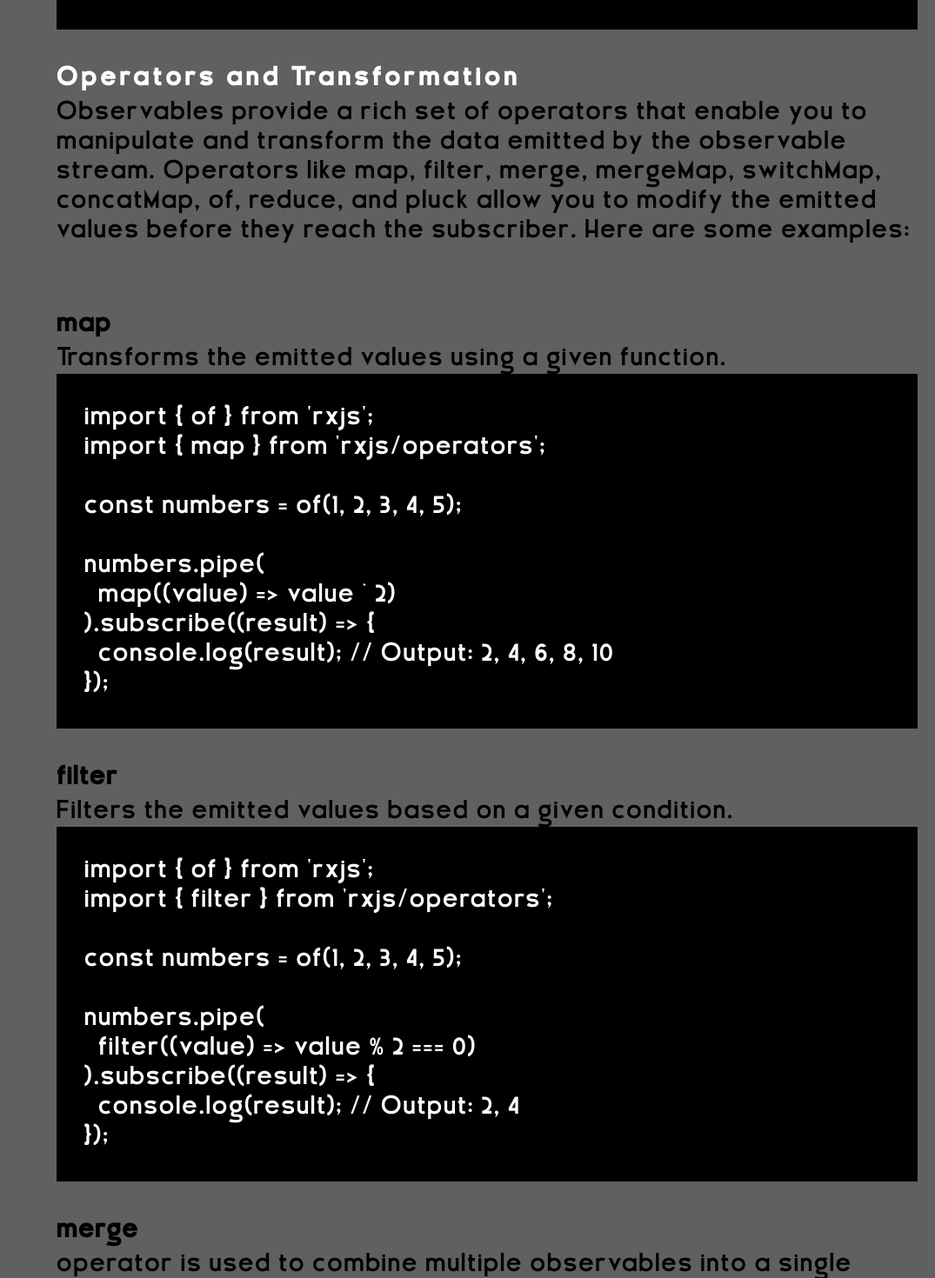
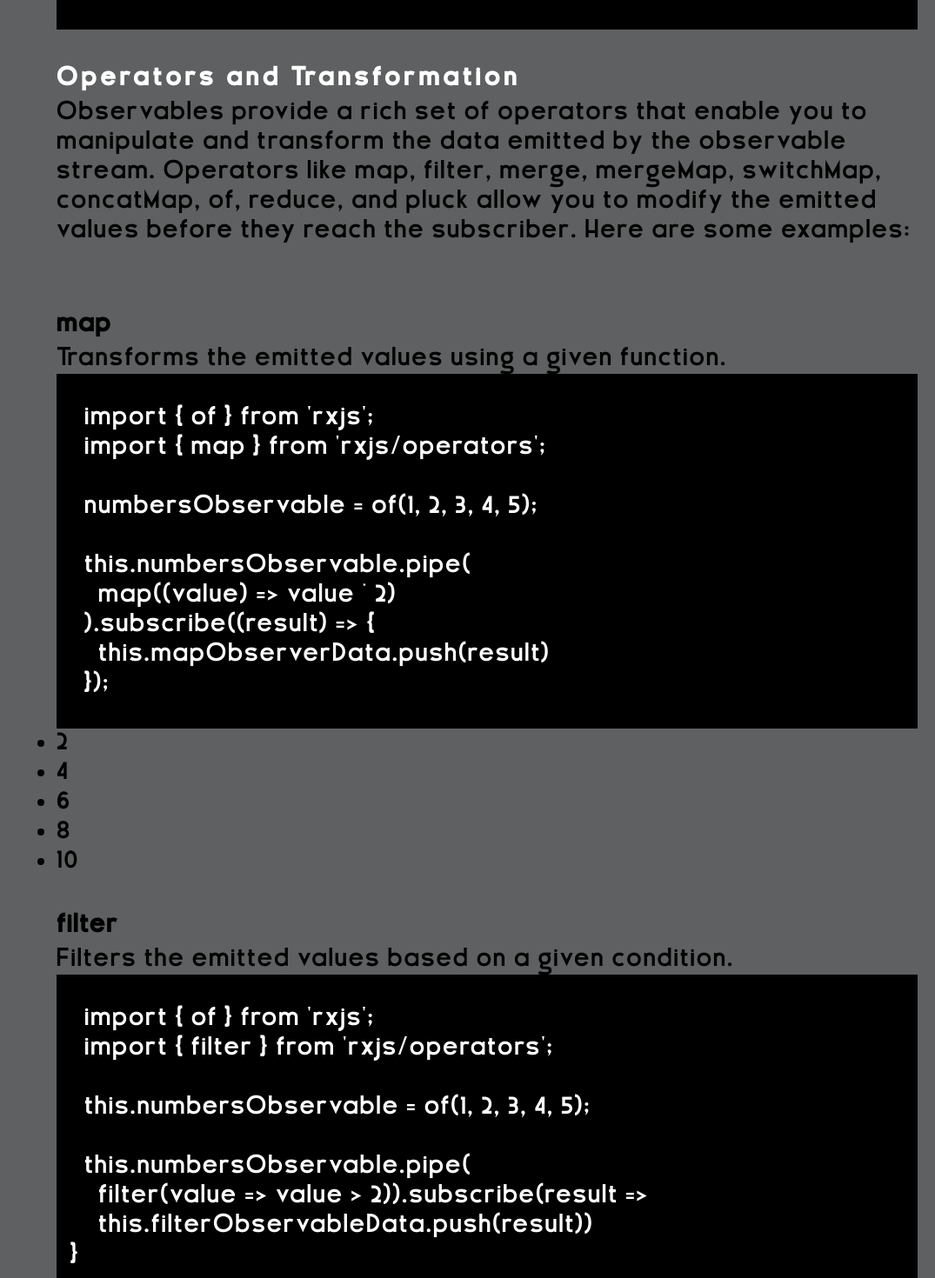
Before and after one commit to AaronMikeBonetti/Angular, an Angular app: page /observables in a window 1280 px wide. Shown: the part 2248-3718 px from the top of the page at 87% size, without its empty margins (205-1280 px from the left). Built offline with nearby package versions, Linux system fonts and the light colour scheme.

Commit message:
12 | worked on observables page

```diff
--- a/src/app/components/observable-lesson/observable-lesson.component.html
+++ b/src/app/components/observable-lesson/observable-lesson.component.html
@@ -76,6 +76,9 @@
             <code [innerHTML]="mapOperatorCode" >
             </code>
         </pre>
+        <ul *ngFor="let number of mapObservableData">
+          <li>{{number}}</li>
+        </ul>
       </section>
       <section>
         <h3>filter</h3>
@@ -86,18 +89,9 @@
             <code [innerHTML]="filterOperatorCode" >
             </code>
         </pre>
-      </section>
-      <section>
-        <h3>merge</h3>
-        <span>
-          operator is used to combine multiple observables into a single
-          observable by emitting all the values from each source observable as
-          they arrive.
-        </span>
-        <pre class="dark" id="code-snippet" role="presentation">
-            <code [innerHTML]="mergeOperatorCode" >
-            </code>
-        </pre>
+        <ul *ngFor="let number of filterObservableData">
+          <li>{{number}}</li>
+        </ul>
       </section>
       <section>
         <h3>mergeMap</h3>
@@ -110,6 +104,9 @@
             <code [innerHTML]="mergeMapOperatorCode" >
             </code>
         </pre>
+        <ul *ngFor="let letters of mergeMapObservableData">
+          <li>{{letters}}</li>
+        </ul>
       </section>
       <section>
         <h3>switchMap</h3>
--- a/src/app/components/observable-lesson/observable-lesson.component.ts
+++ b/src/app/components/observable-lesson/observable-lesson.component.ts
@@ -26,6 +26,8 @@
 //(you are the consumer)
 
 import { Component, OnInit } from '@angular/core';
+import { Observable, of } from 'rxjs';
+import {filter, map, mergeMap } from 'rxjs/operators'
 
 @Component({
   selector: 'app-observable-lesson',
@@ -34,10 +36,17 @@ import { Component, OnInit } from '@angular/core';
 })
 export class ObservableLessonComponent implements OnInit {
 
+  numbersObservable: Observable<number> = of(1, 2, 3, 4, 5);
+  lettersObservable: Observable<string> = of('a', 'b', 'c')
+
+  mapObservableData: number[] = []
+  filterObservableData: number[] = []
+  mergeMapObservableData: string[] = []
+
   creatingObservableCode: string = `
   import { Observable } from 'rxjs';
 
-  const myObservable = new Observable((observer) => {
+  myObservable = new Observable((observer) => {
     // Emit values using observer methods
     observer.next('Hello');
     observer.next('World');
@@ -62,54 +71,42 @@ export class ObservableLessonComponent implements OnInit {
     import { of } from 'rxjs';
     import { map } from 'rxjs/operators';
 
-    const numbers = of(1, 2, 3, 4, 5);
+    numbersObservable = of(1, 2, 3, 4, 5);
 
-    numbers.pipe(
+    this.numbersObservable.pipe(
       map((value) => value * 2)
     ).subscribe((result) => {
-      console.log(result); // Output: 2, 4, 6, 8, 10
+      this.mapObserverData.push(result)
     });`
 
   filterOperatorCode: string = `
     import { of } from 'rxjs';
     import { filter } from 'rxjs/operators';
 
-    const numbers = of(1, 2, 3, 4, 5);
+    this.numbersObservable = of(1, 2, 3, 4, 5);
 
-    numbers.pipe(
-      filter((value) => value % 2 === 0)
-    ).subscribe((result) => {
-      console.log(result); // Output: 2, 4
-    });`
+    this.numbersObservable.pipe(
+      filter(value => value > 2)).subscribe(result =>
+      this.filterObservableData.push(result))
+  }`
 
-  mergeOperatorCode: string = `
-    import { of } from 'rxjs';
-    import { mergeMap } from 'rxjs/operators';
-
-    const letters = of('a', 'b', 'c');
-
-    letters.pipe(
-      mergeMap((letter) => of('letter.toUpperCase() letter.toLowerCase()'))
-    ).subscribe((result) => {
-      console.log(result); // Output: Aa, Bb, Cc
-    });`
   mergeMapOperatorCode: string = `
     import { of } from 'rxjs';
     import { mergeMap } from 'rxjs/operators';
 
-    const letters = of('a', 'b', 'c');
+    lettersObservable = of('a', 'b', 'c');
 
-    letters.pipe(
-      mergeMap((letter) => of(letter.toUpperCase() letter.toLowerCase()))
+    this.lettersObservable.pipe(
+      mergeMap((letter) => of(letter.toUpperCase() + letter.toLowerCase()))
     ).subscribe((result) => {
-      console.log(result); // Output: Aa, Bb, Cc
+      this.mergeMapObservableData.push(result)
     });
   `
   switchMapOperatorCode: string = `
     import { of, interval } from 'rxjs';
     import { switchMap } from 'rxjs/operators';
 
-    const source = of(1, 2, 3);
+    source = of(1, 2, 3);
 
     source.pipe(
       switchMap(value => interval(value * 1000).pipe(take(2)))
@@ -122,7 +119,7 @@ export class ObservableLessonComponent implements OnInit {
     import { of } from 'rxjs';
     import { concatMap } from 'rxjs/operators';
 
-    const source = of(2000, 1000);
+    source = of(2000, 1000);
 
     source.pipe(
       concatMap(val => of('Delayed by: (val)ms').pipe(delay(val)))
@@ -133,7 +130,7 @@ export class ObservableLessonComponent implements OnInit {
   ofOperatorCode: string = `
     import { of } from 'rxjs';
 
-    const observable = of(1, 2, 3, 4, 5);
+    observable = of(1, 2, 3, 4, 5);
 
     observable.subscribe(value => {
       console.log(value); // Outputs: 1, 2, 3, 4, 5
@@ -147,7 +144,7 @@ export class ObservableLessonComponent implements OnInit {
     import { of } from 'rxjs';
     import { reduce } from 'rxjs/operators';
 
-    const source = of(1, 2, 3, 4);
+    source = of(1, 2, 3, 4);
 
     source.pipe(
       reduce((acc, value) => acc + value, 0)
@@ -171,7 +168,26 @@ export class ObservableLessonComponent implements OnInit {
       console.log(name); // Output: Alice, Bob, Charlie
     });`
 
+
+
   constructor() {}
 
-  ngOnInit(): void {}
+  ngOnInit(): void {
+
+    this.numbersObservable.pipe(
+      map(value => value * 2))
+      .subscribe((result) => {
+      this.mapObservableData.push(result)
+    });
+
+    this.numbersObservable.pipe(
+      filter(value => value > 2)).subscribe(result =>
+      this.filterObservableData.push(result))
+
+      this.lettersObservable.pipe(
+        mergeMap((letter) => of(letter.toUpperCase() + letter.toLowerCase()))
+      ).subscribe((result) => {
+        this.mergeMapObservableData.push(result)
+      });
+  }
 }
```
